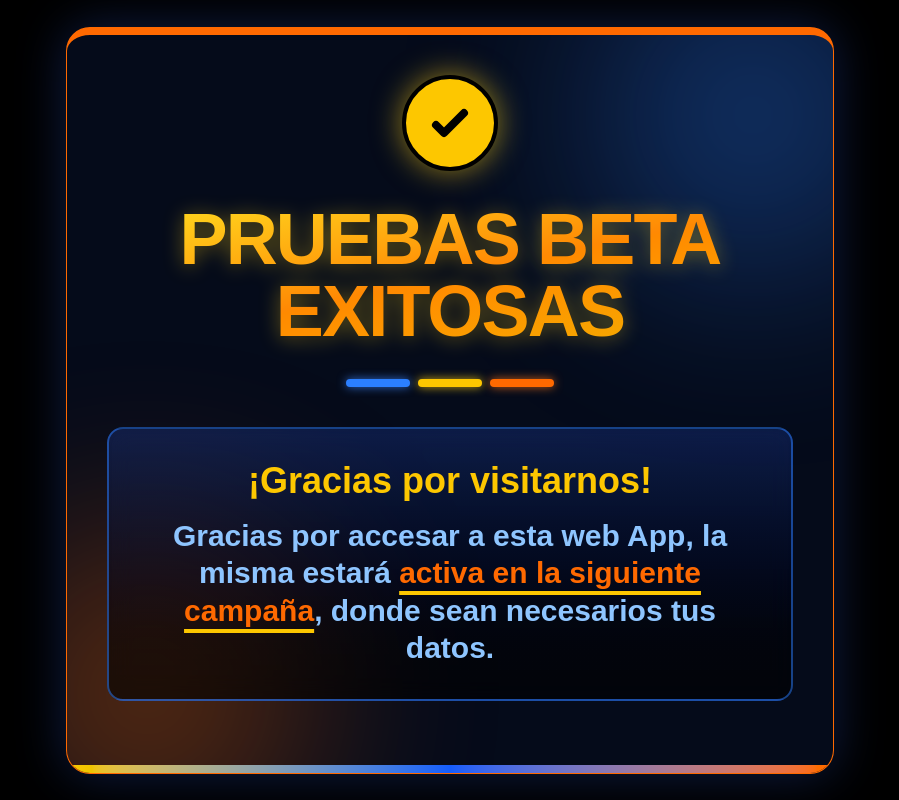
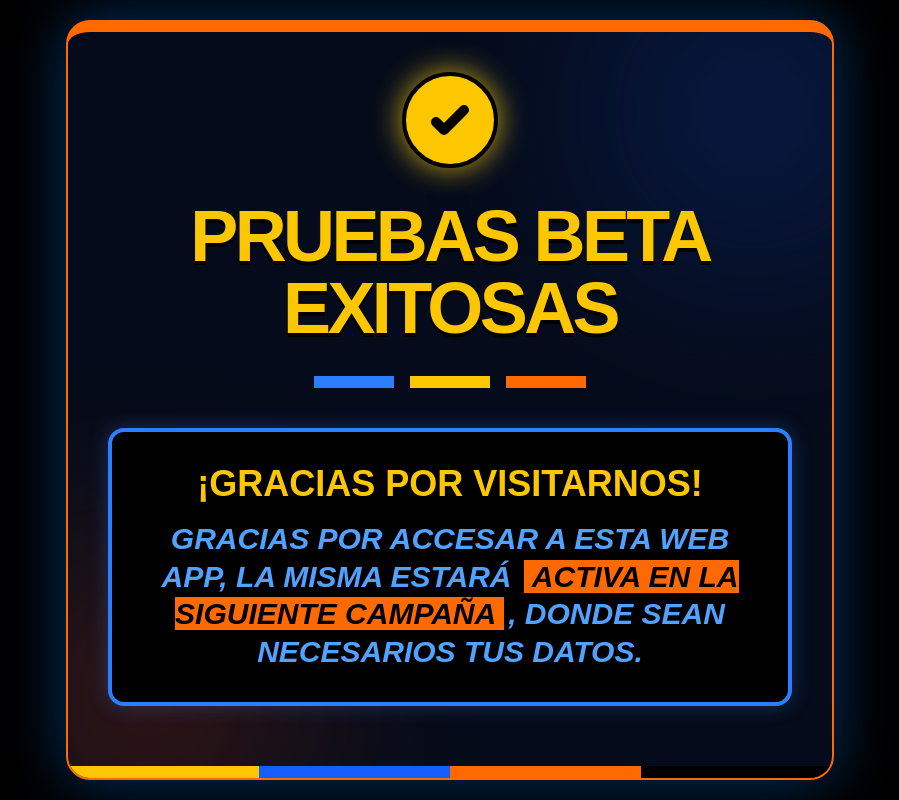
Before and after one commit to leo2166/infoget, a Next.js app: page / in a window 1280 px wide. Shown: the whole page, without its empty margins (190-1089 px from the left). Built offline with nearby package versions, Linux system fonts and the light colour scheme.

Commit message:
style: colores sólidos y azul eléctrico para máximo contraste

```diff
--- a/app/page.js
+++ b/app/page.js
@@ -1,42 +1,46 @@
 export default function Home() {
   return (
     <div className="min-h-screen bg-black flex flex-col items-center justify-center p-4">
-      <div className="max-w-3xl w-full bg-[#050b1a] border-t-8 border-orange-500 rounded-3xl p-10 shadow-[0_0_50px_rgba(30,58,138,0.5)] text-center space-y-8 relative overflow-hidden border-x border-b border-blue-900/30">
+      <div className="max-w-3xl w-full bg-[#050b1a] border-t-[12px] border-orange-500 rounded-3xl p-10 shadow-[0_0_60px_rgba(0,127,255,0.4)] text-center space-y-8 relative overflow-hidden border-x-2 border-b-2 border-blue-600/20">
 
-        {/* Decoración de fondo ultra-vibrante */}
-        <div className="absolute top-0 right-0 -mr-20 -mt-20 w-80 h-80 rounded-full bg-blue-500 opacity-20 blur-[100px] animate-pulse"></div>
-        <div className="absolute bottom-0 left-0 -ml-20 -mb-20 w-80 h-80 rounded-full bg-orange-500 opacity-20 blur-[100px] animate-pulse"></div>
+        {/* Decoración de fondo Eléctrica */}
+        <div className="absolute top-0 right-0 -mr-20 -mt-20 w-80 h-80 rounded-full bg-blue-600 opacity-20 blur-[100px]"></div>
+        <div className="absolute bottom-0 left-0 -ml-20 -mb-20 w-80 h-80 rounded-full bg-orange-600 opacity-20 blur-[100px]"></div>
 
         <div className="relative z-10">
-          <div className="inline-flex items-center justify-center w-24 h-24 bg-yellow-400 rounded-full mb-8 shadow-[0_0_30px_rgba(250,204,21,0.6)] border-4 border-black">
+          <div className="inline-flex items-center justify-center w-24 h-24 bg-yellow-400 rounded-full mb-8 shadow-[0_0_30px_rgba(250,204,21,0.8)] border-4 border-black">
             <svg className="w-12 h-12 text-black" fill="none" stroke="currentColor" viewBox="0 0 24 24">
-              <path strokeLinecap="round" strokeLinejoin="round" strokeWidth="4" d="M5 13l4 4L19 7" />
+              <path strokeLinecap="round" strokeLinejoin="round" strokeWidth="5" d="M5 13l4 4L19 7" />
             </svg>
           </div>
 
-          <h1 className="text-5xl md:text-6xl lg:text-7xl font-black text-transparent bg-clip-text bg-gradient-to-br from-yellow-300 via-orange-400 to-yellow-500 mb-8 drop-shadow-[0_2px_10px_rgba(250,204,21,0.4)] tracking-tight">
+          <h1 className="text-5xl md:text-6xl lg:text-7xl font-black text-yellow-400 mb-8 drop-shadow-[0_4px_0_rgba(0,0,0,1)] tracking-tighter uppercase">
             PRUEBAS BETA EXITOSAS
           </h1>
 
-          <div className="flex justify-center gap-2 mb-10">
-            <div className="h-2 w-16 bg-blue-500 rounded-full shadow-[0_0_10px_rgba(59,130,246,0.8)]"></div>
-            <div className="h-2 w-16 bg-yellow-400 rounded-full shadow-[0_0_10px_rgba(250,204,21,0.8)]"></div>
-            <div className="h-2 w-16 bg-orange-500 rounded-full shadow-[0_0_10px_rgba(249,115,22,0.8)]"></div>
+          <div className="flex justify-center gap-4 mb-10">
+            <div className="h-3 w-20 bg-blue-500 rounded-none"></div>
+            <div className="h-3 w-20 bg-yellow-400 rounded-none"></div>
+            <div className="h-3 w-20 bg-orange-500 rounded-none"></div>
           </div>
 
-          <div className="bg-gradient-to-b from-blue-900/40 to-black/60 border-2 border-blue-500/50 rounded-2xl p-8 backdrop-blur-md shadow-inner">
-            <p className="text-2xl md:text-3xl text-white font-bold leading-tight">
-              <span className="text-yellow-400 block mb-4 text-4xl">¡Gracias por visitarnos!</span>
-              <span className="text-blue-300">Gracias por accesar a esta web App, la misma estará </span>
-              <span className="text-orange-500 underline decoration-yellow-400 decoration-4 underline-offset-8">activa en la siguiente campaña</span>
-              <span className="text-blue-300">, donde sean necesarios tus datos.</span>
+          <div className="bg-black border-4 border-blue-500 rounded-2xl p-8 shadow-[0_0_20px_rgba(59,130,246,0.3)]">
+            <p className="text-2xl md:text-3xl text-white font-black leading-tight uppercase italic">
+              <span className="text-yellow-400 block mb-4 text-4xl not-italic">¡Gracias por visitarnos!</span>
+              <span className="text-blue-400">Gracias por accesar a esta web App, la misma estará </span>
+              <span className="bg-orange-500 text-black px-2 mx-1">activa en la siguiente campaña</span>
+              <span className="text-blue-400">, donde sean necesarios tus datos.</span>
             </p>
           </div>
         </div>
 
-        {/* Barra inferior de contraste */}
-        <div className="absolute bottom-0 left-0 w-full h-2 bg-gradient-to-r from-yellow-400 via-blue-600 to-orange-500"></div>
+        {/* Barra inferior sólida de alto contraste */}
+        <div className="absolute bottom-0 left-0 w-full flex h-3">
+          <div className="flex-1 bg-yellow-400"></div>
+          <div className="flex-1 bg-blue-600"></div>
+          <div className="flex-1 bg-orange-500"></div>
+          <div className="flex-1 bg-black"></div>
+        </div>
       </div>
-    </div>
-  );
+    </div>  );
 }
```
